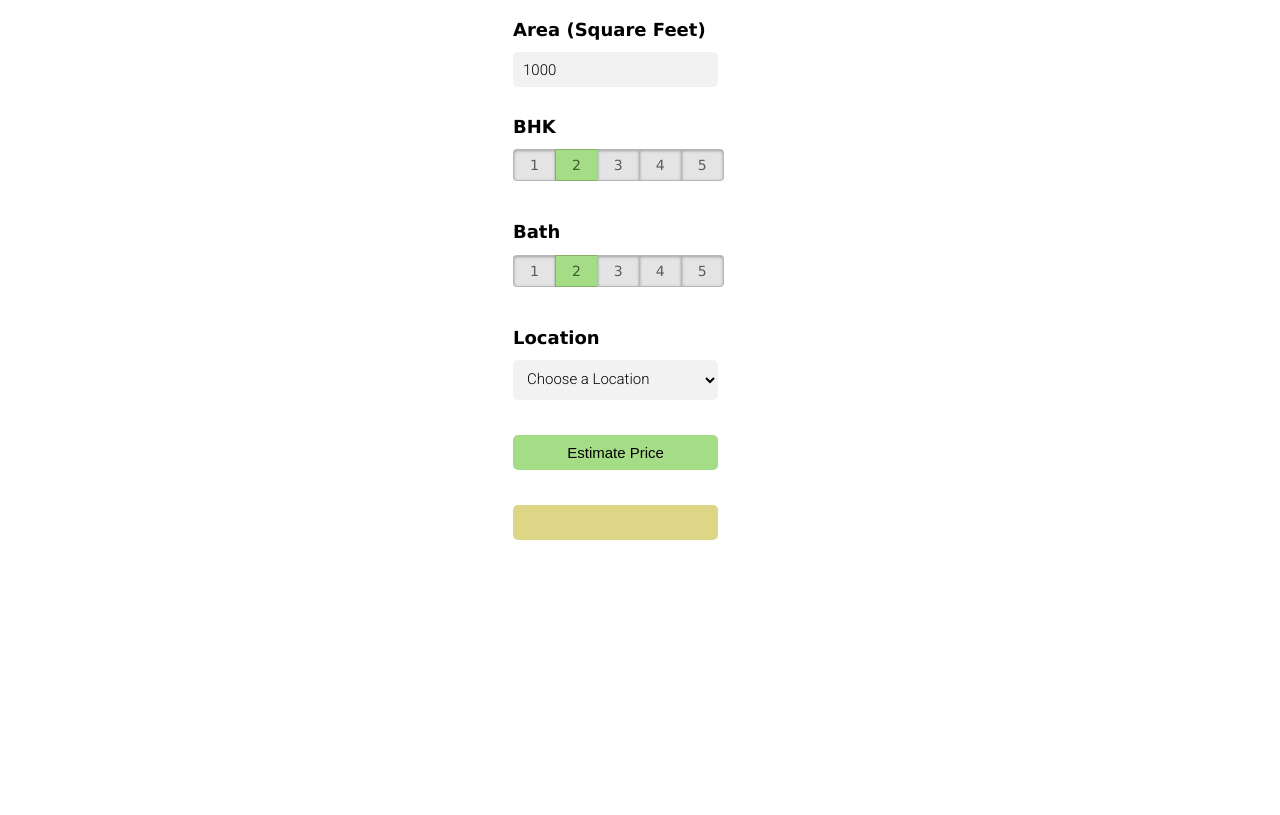
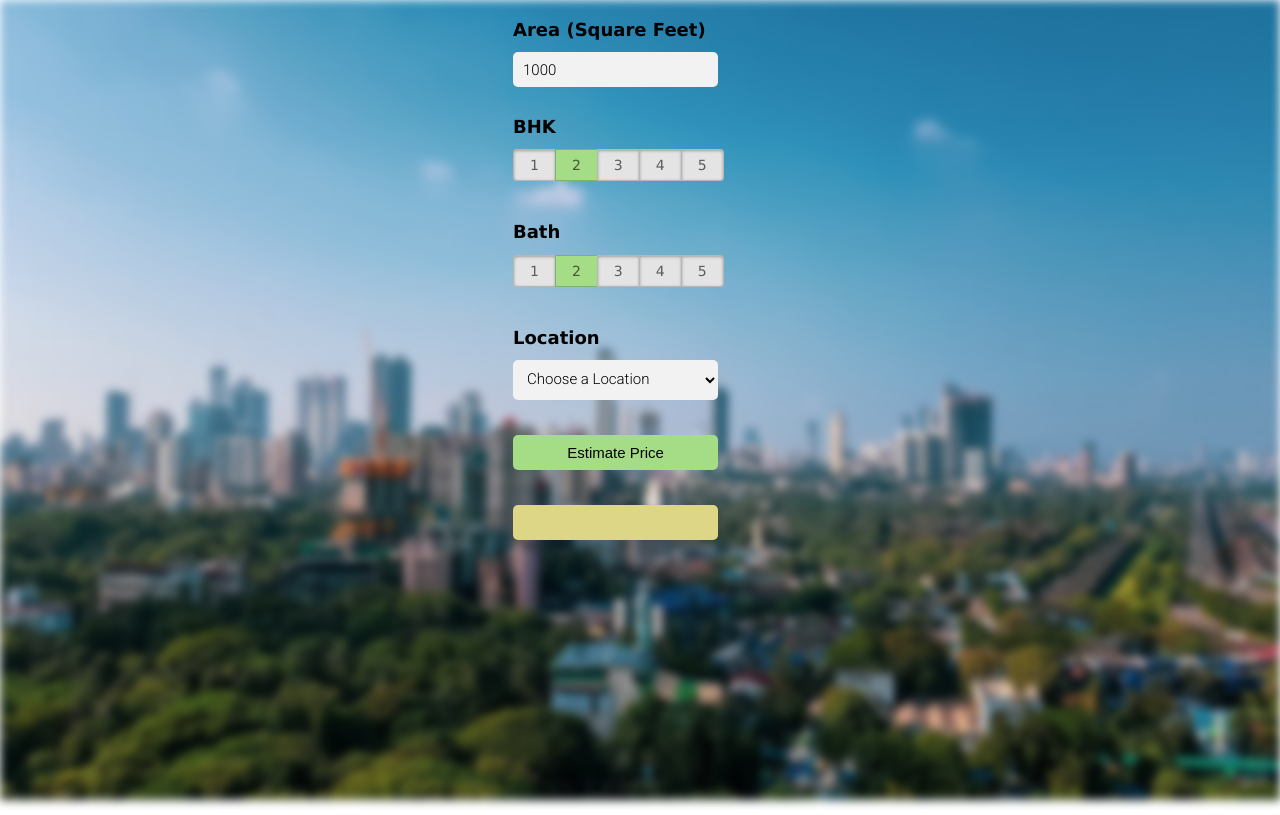
Before and after one commit to braineegit/Real-Estate-Price-Prediction, a plain HTML site: page index.html in a window 1280 px wide. Drawn offline with nearby package versions, Linux system fonts and the light colour scheme; no server answers.

Commit message:
Update app.css

```diff
--- a/app.css
+++ b/app.css
@@ -120,7 +120,7 @@ h2 {
 }
 
 .img {
-	background: url('img/building.jpeg');
+	background: url('building.jpeg');
 	background-repeat: no-repeat;
 	background-size: auto;
 	background-size: 100% 100%;
```
